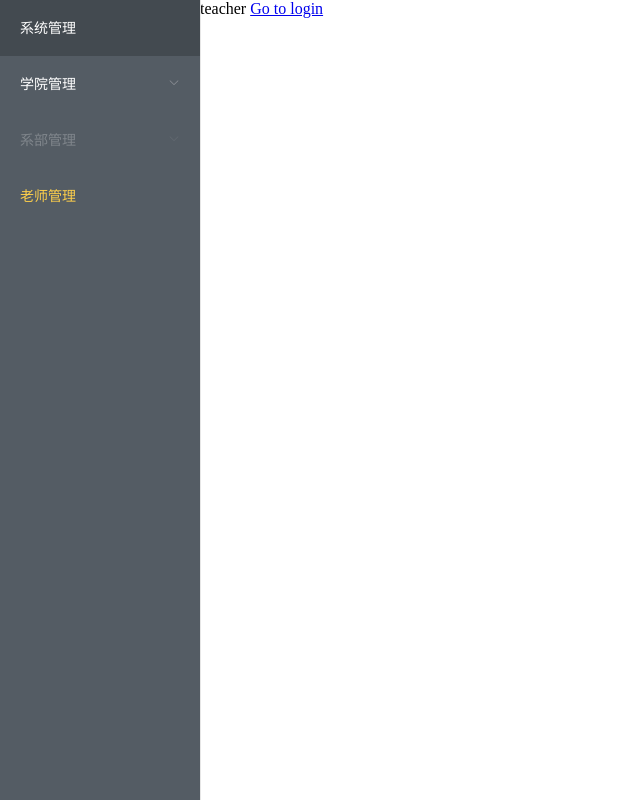
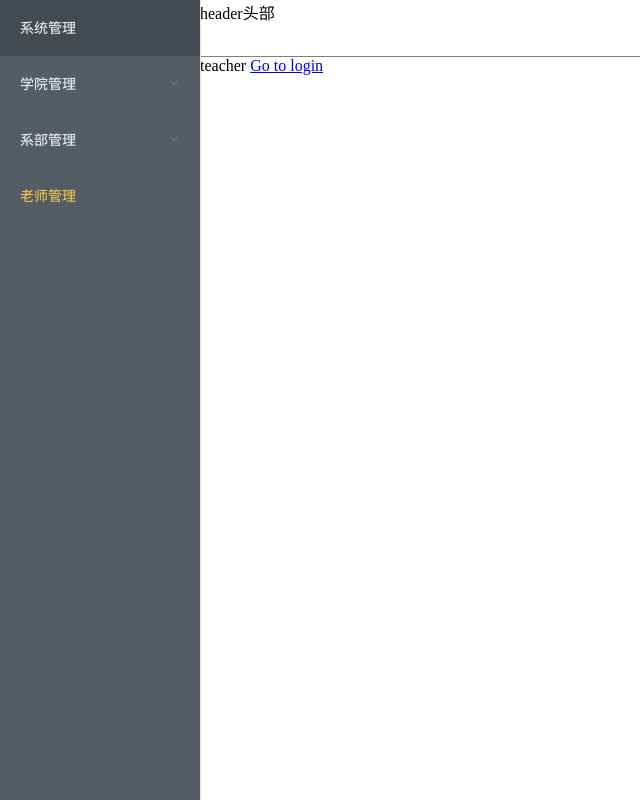
Before and after one commit to Spicy0strip/teacher-task, a Vue app: page /#/teacher in a window 1280 px wide. Shown: the whole page, without its empty margins (0-640 px from the left). Built offline with nearby package versions, Linux system fonts and the light colour scheme.

Commit message:
feat: header

```diff
--- a/src/modules/home/pages/index.vue
+++ b/src/modules/home/pages/index.vue
@@ -21,7 +21,7 @@
                 <el-menu-item index="college-teacher">老师列表</el-menu-item>
                 <el-menu-item index="college-task">任务列表</el-menu-item>
             </el-submenu>
-            <el-submenu index="department" disabled>
+            <el-submenu index="department">
                 <template slot="title">
                     <i class="icon-location"></i>
                     <span>系部管理</span>
@@ -35,6 +35,9 @@
             </el-menu-item>
         </el-menu>
         <div class="home-content">
+            <header class="home-header">
+                header头部
+            </header>
             <router-view></router-view>
         </div>
     </div>
@@ -72,6 +75,11 @@ export default {
     }
     .home-content {
         margin-left: 200px;
+        flex: 1;
+        .home-header {
+            height: 56px;
+            border-bottom: 1px solid grey;
+        }
     }
 }
 </style>
```
